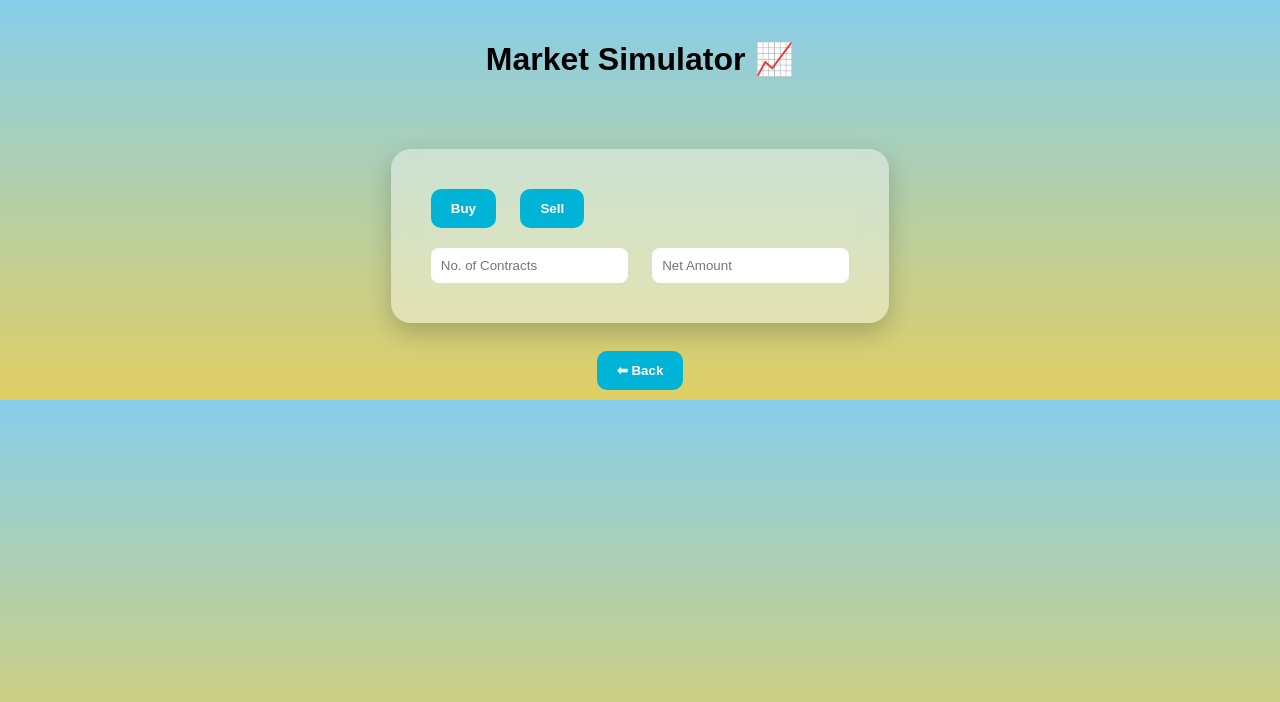
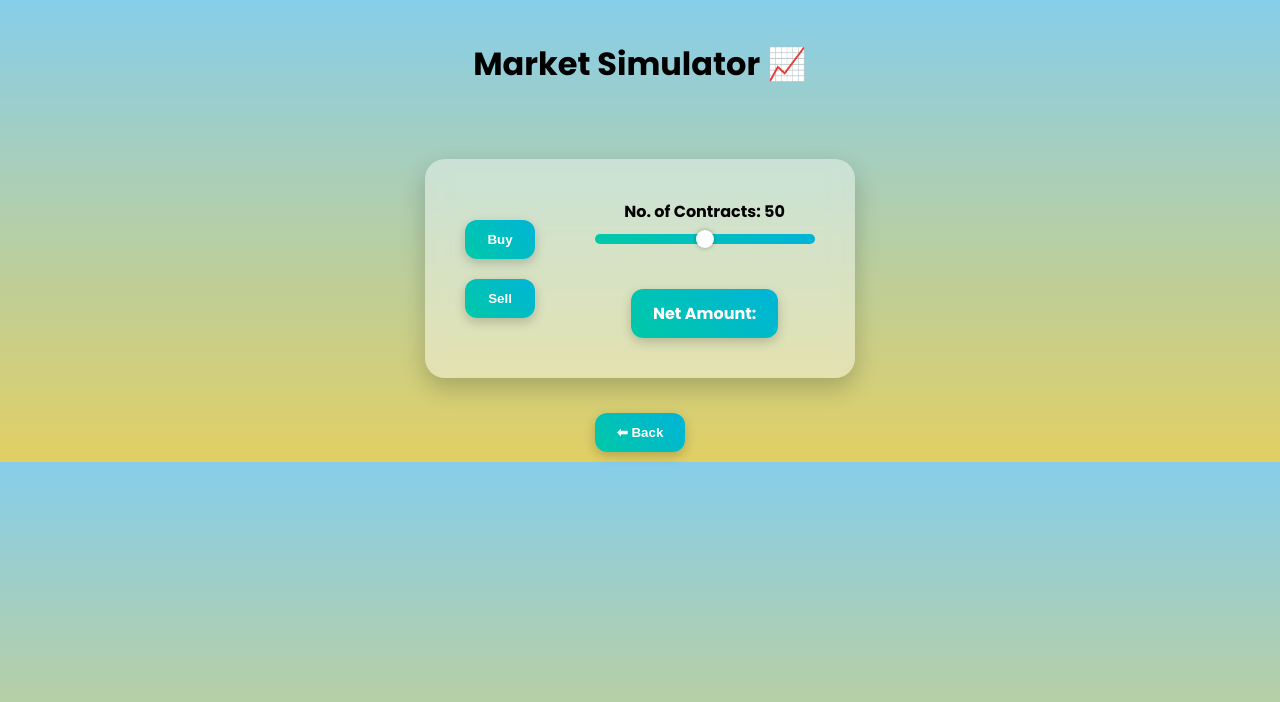
Before and after one commit to ChrisBastajian/Finance-Paradise, a Flask app: page /chart in a window 1280 px wide. Shown: the top 702 px of the page. Run offline with Flask 3, Linux system fonts and the light colour scheme.

Commit message:
chart changes

```diff
--- a/templates/chart.html
+++ b/templates/chart.html
@@ -3,10 +3,12 @@
 <head>
     <title>Market Chart</title>
 
+    <link href="https://fonts.googleapis.com/css2?family=Poppins:wght@300;500;700&display=swap" rel="stylesheet">
+
     <style>
         body {
             margin: 0;
-            font-family: Arial;
+            font-family: 'Poppins', sans-serif;
             background: linear-gradient(to bottom, #87CEEB, #e2cf63);
             display: flex;
             flex-direction: column;
@@ -24,24 +26,77 @@
             border-radius: 20px;
             backdrop-filter: blur(10px);
             box-shadow: 0 10px 25px rgba(0,0,0,0.2);
+
+            display: flex;
+            align-items: center;
+            gap: 40px;
+        }
+
+        .left-controls {
+            display: flex;
+            flex-direction: column;
+        }
+
+        .right-controls {
+            display: flex;
+            flex-direction: column;
+            align-items: center;
         }
 
         button {
             margin: 10px;
-            padding: 12px 20px;
-            border-radius: 10px;
+            padding: 12px 22px;
+            border-radius: 12px;
             border: none;
-            background: #00b4d8;
+            background: linear-gradient(45deg, #00c9a7, #00b4d8);
             color: white;
             font-weight: bold;
             cursor: pointer;
+            transition: 0.2s;
+            box-shadow: 0 4px 12px rgba(0,0,0,0.2);
         }
 
-        input {
+        button:hover {
+            transform: translateY(-3px) scale(1.05);
+            background: linear-gradient(45deg, #00b4d8, #0077b6);
+        }
+
+        .slider-label {
+            display: block;
+            text-align: center;
+            font-weight: bold;
+            margin-top: 10px;
+        }
+
+        input[type="range"] {
+            width: 220px;
             margin: 10px;
-            padding: 10px;
-            border-radius: 8px;
-            border: none;
+            appearance: none;
+            height: 10px;
+            border-radius: 10px;
+            background: linear-gradient(45deg, #00c9a7, #00b4d8);
+            outline: none;
+        }
+
+        input[type="range"]::-webkit-slider-thumb {
+            appearance: none;
+            width: 18px;
+            height: 18px;
+            border-radius: 50%;
+            background: white;
+            cursor: pointer;
+            box-shadow: 0 0 5px rgba(0,0,0,0.3);
+        }
+
+        .net-label {
+            margin: 10px;
+            padding: 12px 22px;
+            border-radius: 12px;
+            background: linear-gradient(45deg, #00c9a7, #00b4d8);
+            color: white;
+            font-weight: bold;
+            text-align: center;
+            box-shadow: 0 4px 12px rgba(0,0,0,0.2);
         }
     </style>
 </head>
@@ -51,18 +106,41 @@
 <h1>Market Simulator 📈</h1>
 
 <div class="panel">
-    <button>Buy</button>
-    <button>Sell</button>
 
-    <br>
+    <div class="left-controls">
+        <button>Buy</button>
+        <button>Sell</button>
+    </div>
 
-    <input type="number" placeholder="No. of Contracts">
-    <input type="number" placeholder="Net Amount">
+    <div class="right-controls">
+        <label class="slider-label">
+            No. of Contracts: <span id="contractValue">50</span>
+        </label>
+        <input type="range" min="0" max="100" value="50" id="contractSlider">
+
+        <br>
+
+        <label class="net-label">
+            Net Amount: <span id="netAmount"></span>
+        </label>
+    </div>
+
 </div>
 
 <br>
 
 <button onclick="location.href='/'">⬅ Back</button>
 
+<script>
+    const slider = document.getElementById("contractSlider");
+    const output = document.getElementById("contractValue");
+
+    output.textContent = slider.value;
+
+    slider.oninput = function() {
+        output.textContent = this.value;
+    }
+</script>
+
 </body>
 </html>
```
Also changed, not shown: templates/index.html (+33 -21 lines).
